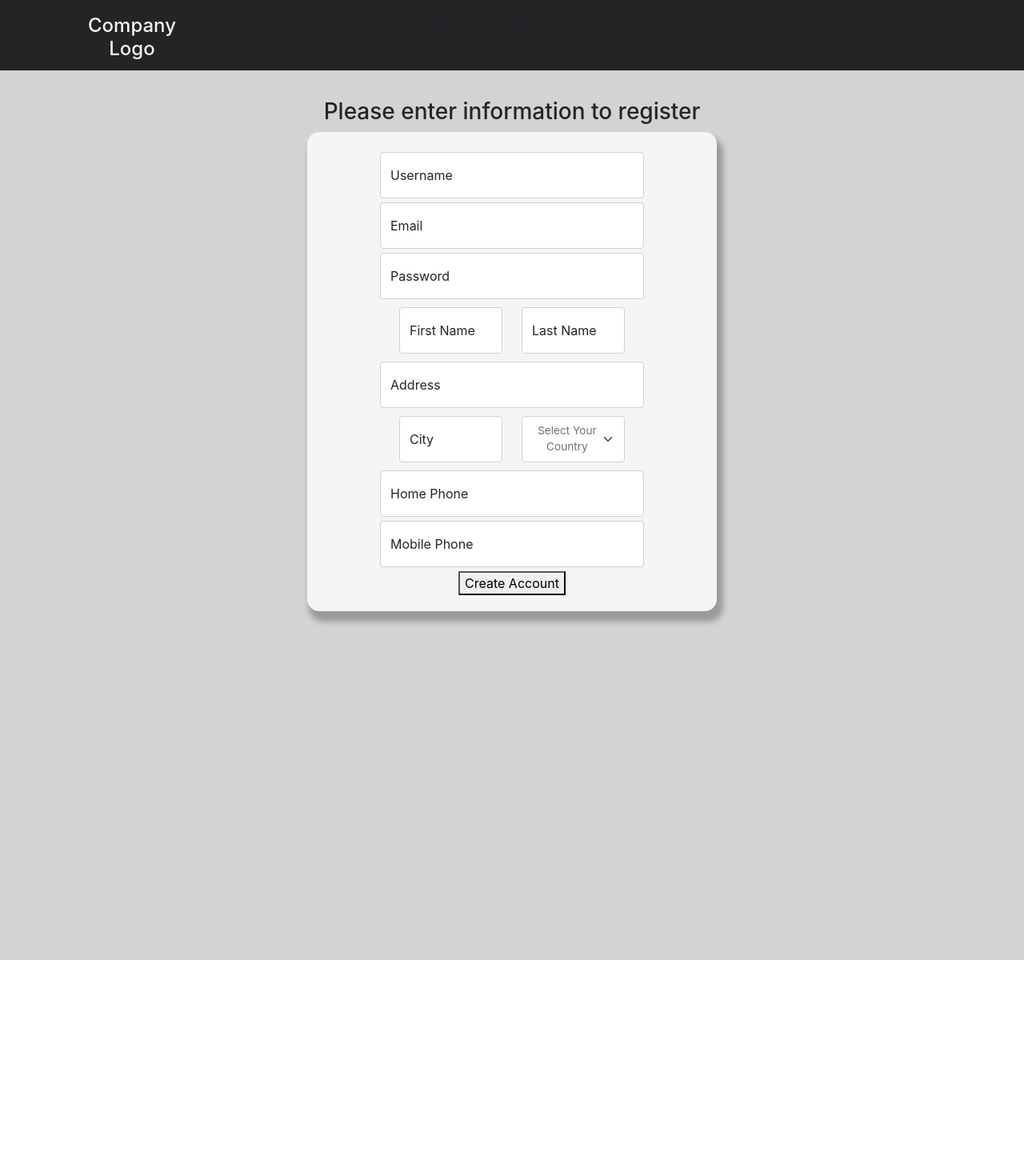
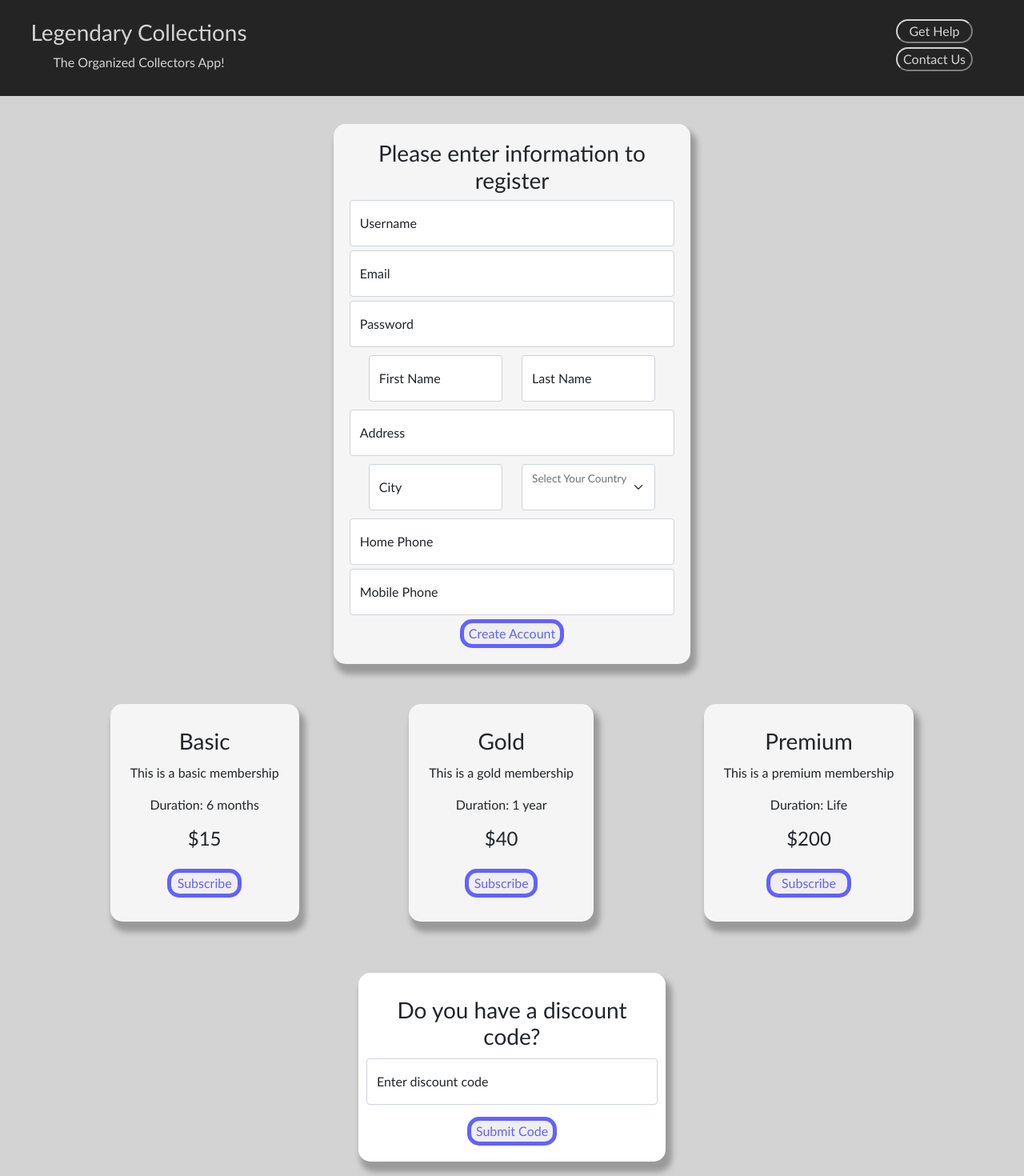
Before and after one commit to tylerletendre98/legendaryApplicationsAssessment, a React (Create React App) app in the folder legendary-applications-assessment/: page / in a window 1280 px wide. Shown: the top 1470 px of the page at 80% size. Before the commit the page ends 1200 px from the top, so only its background shows below. Built offline with nearby package versions, Linux system fonts and the light colour scheme.

Commit message:
added in form validation to tell you if you are missing information but the form does update a user object created on the app file and passed down through props

```diff
--- a/legendary-applications-assessment/src/App.css
+++ b/legendary-applications-assessment/src/App.css
@@ -1,5 +1,6 @@
 .App {
-  height: 150vh;
+  height: 250vh;
   text-align: center;
   background-color: lightgray;
+  font-family: "Gill Sans", "Gill Sans MT", Calibri, "Trebuchet MS", sans-serif;
 }
--- a/legendary-applications-assessment/src/App.js
+++ b/legendary-applications-assessment/src/App.js
@@ -3,8 +3,12 @@ import { Routes, Route } from "react-router-dom";
 import RegisterPage from "./pages/RegisterPage";
 import SubscriptionPage from "./pages/SubscriptionPage";
 import Header from "./components/Header/header";
+import { useState } from "react";
 
 function App() {
+
+  const [user,setUser] = useState()
+  console.log(user)
 
   const productList = [
     {
@@ -31,8 +35,7 @@ function App() {
     <div className="App">
       <Header />
       <Routes>
-        <Route path="/" element={<RegisterPage />} />
-        <Route path="/subscriptionPage" element={<SubscriptionPage productList={productList} />} />
+        <Route path="/" element={<RegisterPage productList={productList} setUser={setUser}/>} />
       </Routes>
     </div>
   );
--- a/legendary-applications-assessment/src/components/FormHeader/FormHeader.jsx
+++ b/legendary-applications-assessment/src/components/FormHeader/FormHeader.jsx
@@ -2,7 +2,7 @@ import React from "react";
 
 function FormHeader() {
   return (
-    <div>
+    <div className="form-header-container">
       <h3>Please enter information to register</h3>
     </div>
   );
--- a/legendary-applications-assessment/src/components/Header/header.css
+++ b/legendary-applications-assessment/src/components/Header/header.css
@@ -1,10 +1,30 @@
 .header-container {
   background-color: rgb(37, 36, 36);
-  height: 11vh;
+  height: 15vh;
   margin-bottom: 35px;
 }
 
 .company-logo {
-  margin-top: 11%;
-  color: whitesmoke;
+  position: absolute;
+  left: 3%;
+  top: 3%;
+  color: lightgray;
 }
+
+.header-buttons {
+  width: 7.5vw;
+  position: absolute;
+  right: 5%;
+  top: 3%;
+}
+
+.header-buttons button {
+  border-style: solid 2px;
+  border-color: lightgray;
+  border-radius: 20px;
+  width: 100%;
+  margin-bottom: 5px;
+  background-color: rgb(37, 36, 36);
+  color: lightgray;
+  padding: 5px, 10px;
+}
--- a/legendary-applications-assessment/src/components/Header/header.jsx
+++ b/legendary-applications-assessment/src/components/Header/header.jsx
@@ -3,19 +3,16 @@ import "./header.css";
 function Header() {
   return (
     <div className="header-container">
-      <div className="container">
-        <div className="row">
-          <div className="col-2">
-            <div className="company-logo">
-              <h4>Company Logo</h4>
-            </div>
-          </div>
-          <div className="col-6">
-            <div>
-              <h1>This is the header</h1>
-            </div>
-          </div>
-          <div className="col-3"></div>
+      <div className="company-logo">
+        <h3>Legendary Collections</h3>
+        <p>The Organized Collectors App!</p>
+      </div>
+      <div className="header-buttons">
+        <div>
+          <button>Get Help</button>
+        </div>
+        <div>
+          <button>Contact Us</button>
         </div>
       </div>
     </div>
--- a/legendary-applications-assessment/src/components/RegisterForm/RegisterForm.jsx
+++ b/legendary-applications-assessment/src/components/RegisterForm/RegisterForm.jsx
@@ -2,8 +2,9 @@ import React from "react";
 import { useState } from "react";
 import "./registerForm.css";
 import { Link } from "react-router-dom";
+import FormHeader from "../FormHeader/FormHeader";
 
-function RegisterForm() {
+function RegisterForm(props) {
   const [userName, setUserName] = useState("");
   const [email, setEmail] = useState("");
   const [password, setPassword] = useState("");
@@ -16,6 +17,18 @@ function RegisterForm() {
   const [mobilePhone, setMobilePhone] = useState("");
 
   const handleSubmit = (e) => {
+    if (
+      userName.length > 0 &&
+      email.length > 0 &&
+      password.length > 0 &&
+      firstName.length > 0 &&
+      lastName.length > 0 &&
+      address.length > 0 &&
+      city.length > 0 &&
+      country.length > 0 &&
+      homePhone.length > 0 &&
+      mobilePhone.length > 0
+    ) {
       const newAccount = {
         userName: userName,
         email: email,
@@ -28,15 +41,16 @@ function RegisterForm() {
         homePhone: homePhone,
         mobilePhone: mobilePhone,
       };
-    console.log(newAccount);
+      props.setUser(newAccount);
+      alert("Account creation successful!");
+    } else {
+      alert("Infomation missing!");
+    }
   };
 
   return (
     <div className="form-container">
-      <div className="container">
-        <div className="row">
-          <div className="col"></div>
-          <div className="col-9">
+      <FormHeader />
       <div className="form-floating">
         <input
           type="text"
@@ -140,9 +154,7 @@ function RegisterForm() {
                 <option value="Canada">Canada</option>
                 <option value="Mexico">Mexico</option>
               </select>
-                    <label htmlFor="floatingSelectGrid">
-                      Select Your Country
-                    </label>
+              <label htmlFor="floatingSelectGrid">Select Your Country</label>
             </div>
           </div>
         </div>
@@ -169,14 +181,8 @@ function RegisterForm() {
         />
         <label htmlFor="floatingInputGrid">Mobile Phone</label>
       </div>
-            <div>
-              <Link to="/subscriptionPage">
+      <div className="register-button">
         <button onClick={() => handleSubmit()}>Create Account</button>
-              </Link>
-            </div>
-          </div>
-          <div className="col"></div>
-        </div>
       </div>
     </div>
   );
--- a/legendary-applications-assessment/src/components/RegisterForm/registerForm.css
+++ b/legendary-applications-assessment/src/components/RegisterForm/registerForm.css
@@ -12,3 +12,12 @@
   margin-top: 5px;
   margin-bottom: 5px;
 }
+
+.register-button button {
+  border-radius: 15px;
+  border-color: rgb(98, 98, 255);
+  border-width: 5px;
+  border-style: solid;
+  color: rgb(98, 98, 255);
+  padding: 2px, 5px;
+}
--- a/legendary-applications-assessment/src/components/Subscription/subscription.css
+++ b/legendary-applications-assessment/src/components/Subscription/subscription.css
@@ -15,14 +15,12 @@
 }
 
 .subscription-button button {
-  background-color: rgb(42, 42, 185);
-  border-style: none;
-  border-radius: 5px;
-  color: white;
-  padding-left: 10px;
-  padding-right: 10px;
-  padding-top: 5px;
-  padding-bottom: 5px;
+  border-radius: 15px;
+  border-color: rgb(98, 98, 255);
+  border-width: 5px;
+  border-style: solid;
+  color: rgb(98, 98, 255);
+  padding: 2px, 5px;
   margin-top: 15px;
   width: 50%;
 }
@@ -55,12 +53,10 @@
 }
 
 .discount-button button {
-  background-color: rgb(42, 42, 185);
-  color: white;
-  border-style: none;
-  border-radius: 5px;
-  padding-left: 10px;
-  padding-right: 10px;
-  padding-top: 5px;
-  padding-bottom: 5px;
+  border-radius: 15px;
+  border-color: rgb(98, 98, 255);
+  border-width: 5px;
+  border-style: solid;
+  color: rgb(98, 98, 255);
+  padding: 2px, 5px;
 }
--- a/legendary-applications-assessment/src/pages/RegisterPage.jsx
+++ b/legendary-applications-assessment/src/pages/RegisterPage.jsx
@@ -1,12 +1,24 @@
 import React from "react";
 import RegisterForm from "../components/RegisterForm/RegisterForm";
-import FormHeader from "../components/FormHeader/FormHeader";
+import Subscription from "../components/Subscription/Subscription";
 
-function RegisterPage() {
+function RegisterPage(props) {
   return (
     <div>
-      <FormHeader />
-      <RegisterForm />
+      <div className="container">
+        <div className="row">
+          <div className="col"></div>
+          <div className="col-12">
+            <div>
+              <RegisterForm setUser={props.setUser} />
+            </div>
+          </div>
+          <div className="col"></div>
+        </div>
+      </div>
+      <div>
+        <Subscription productList={props.productList} />
+      </div>
     </div>
   );
 }
```
Lines whose indentation alone changed are shown as unchanged.
